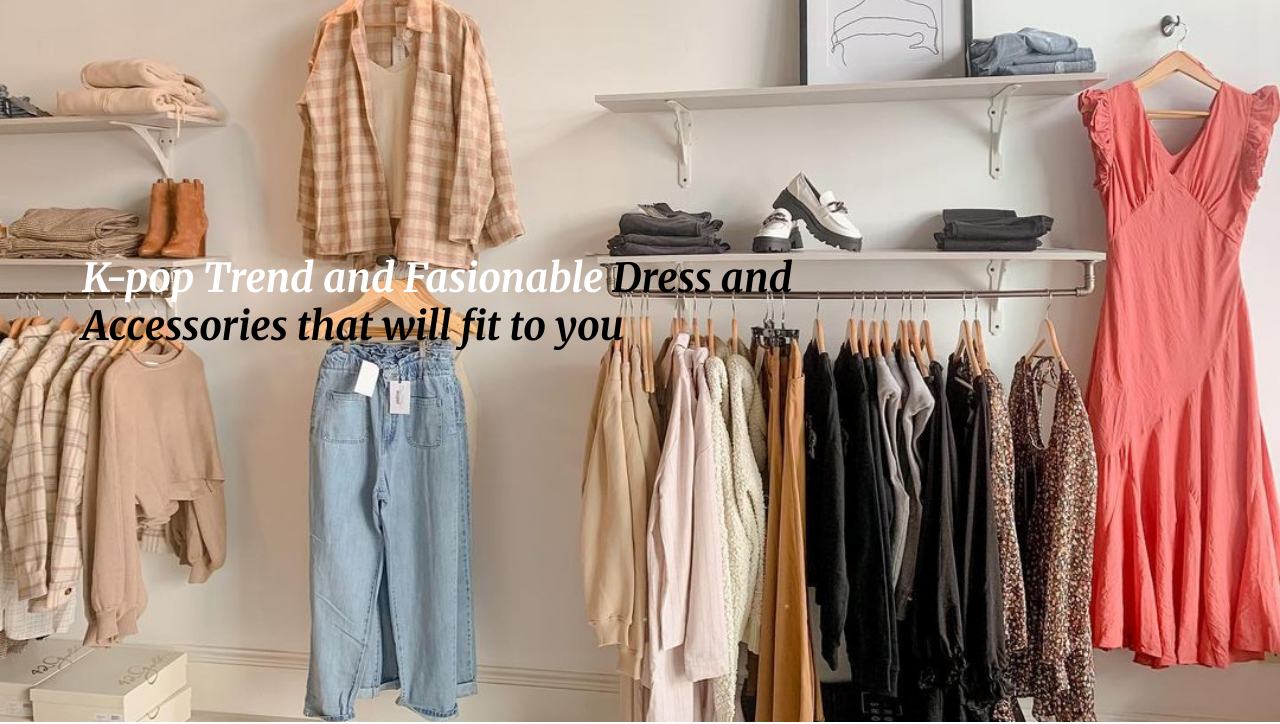
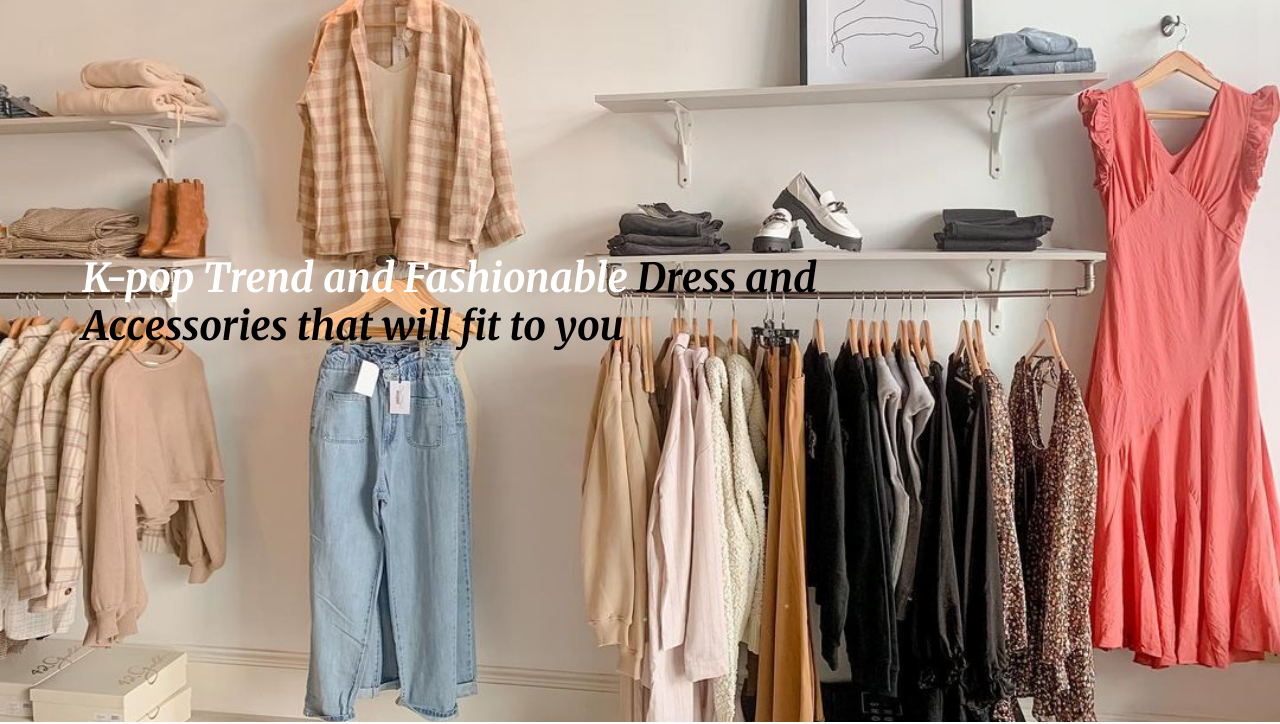
Before and after one commit to NicoleAquino/K-Boutique-Landing-Page, a plain HTML site: page index.html in a window 1280 px wide. Shown: the part 78-802 px from the top of the page. Drawn offline with nearby package versions, Linux system fonts and the light colour scheme; a web font is replaced by a local one.

Commit message:
Update index.html

```diff
--- a/index.html
+++ b/index.html
@@ -62,7 +62,7 @@
       <!-- navbar ends here -->
 
       <div class="middle">
-        <h1 class="text-white fw-bold display-">K-pop Trend and Fasionable<span class="theme-text"> Dress and Accessories that will fit to you </span></h1>
+        <h1 class="text-white fw-bold display-">K-pop Trend and Fashionable<span class="theme-text"> Dress and Accessories that will fit to you </span></h1>
       </div>
 
      </div>
```
